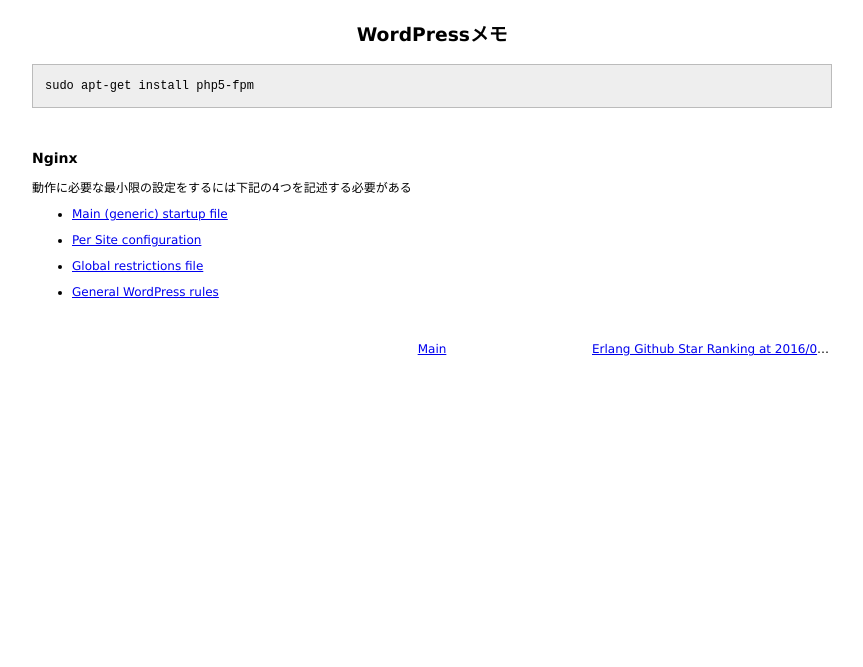
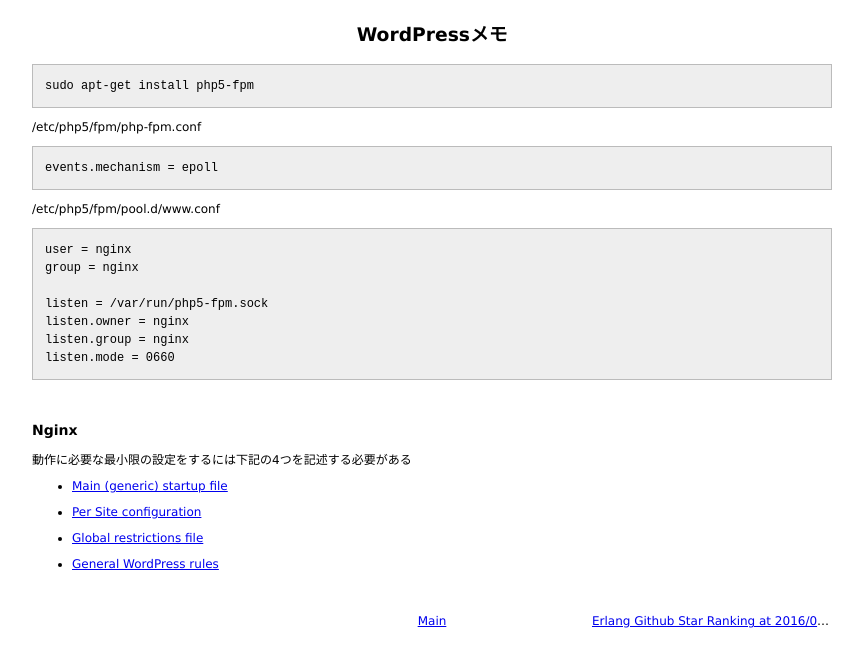
Before and after one commit to 38elements/38elements.github.com, a Jekyll site: the page built from _posts/2016-06-02-wordpress.md, in a window 1280 px wide. Shown: the top 667 px of the page, without its empty margins (208-1071 px from the left). Built offline with Jekyll 4.4.1, drawn with Linux system fonts in a browser that asks for light colours.

Commit message:
Update 2016-06-02-wordpress.md

````diff
--- a/_posts/2016-06-02-wordpress.md
+++ b/_posts/2016-06-02-wordpress.md
@@ -6,6 +6,25 @@ title: WordPressメモ
 ```
 sudo apt-get install php5-fpm
 ```
+
+/etc/php5/fpm/php-fpm.conf
+
+```
+events.mechanism = epoll
+```
+
+/etc/php5/fpm/pool.d/www.conf
+
+```
+user = nginx
+group = nginx
+
+listen = /var/run/php5-fpm.sock
+listen.owner = nginx
+listen.group = nginx
+listen.mode = 0660
+```
+
 <br>
 
 ### Nginx
````
